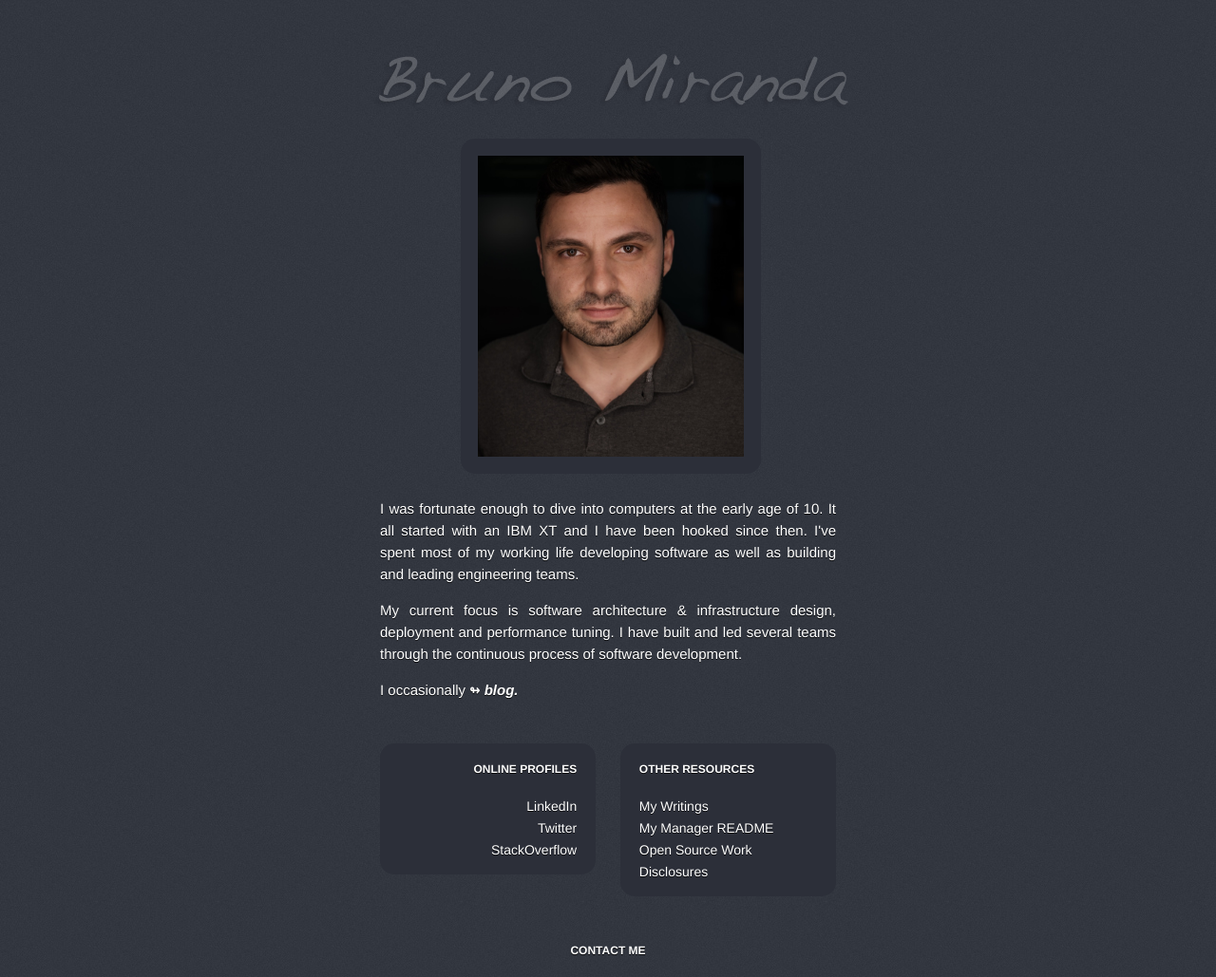
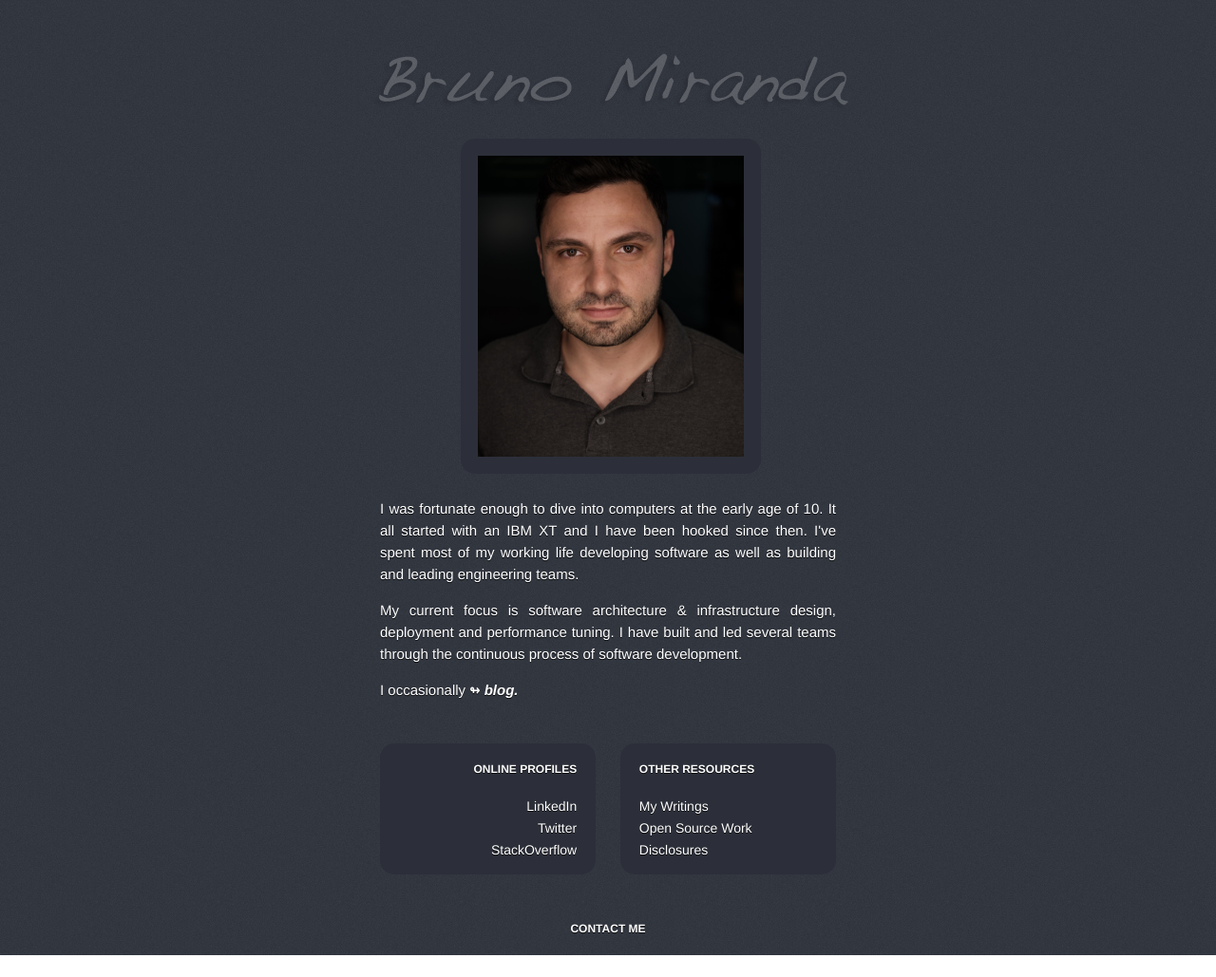
Before and after one commit to brupm/brunomiranda.com, a plain HTML site: page public/index.html in a window 1280 px wide. Shown: the whole page at 95% size. After the commit the page ends 1006 px from the top, so only its background shows below. Drawn offline with Linux system fonts and the light colour scheme; a script that the page names is missing.

Commit message:
Remove link to readme.

```diff
--- a/public/index.html
+++ b/public/index.html
@@ -155,7 +155,6 @@
         <h4><strong>OTHER RESOURCES</strong></h4>
         <p>
            <a href="https://blog.brunomiranda.com/">My Writings</a><br />
-           <a href="https://docs.google.com/document/d/1-LJ4hBTGDlQL3L0HE5l53va3quf732xofKh_GivEfpk/edit?usp=sharing">My Manager README</a><br />
            <a href="http://github.com/brupm">Open Source Work</a><br />
            <a href="https://docs.google.com/document/d/1MuZNFt8w5hzBaYehqo4OhsIGxclFQNdP7NNMr8ilh_M/edit?usp=sharing">Disclosures</a>
         </p>
```
